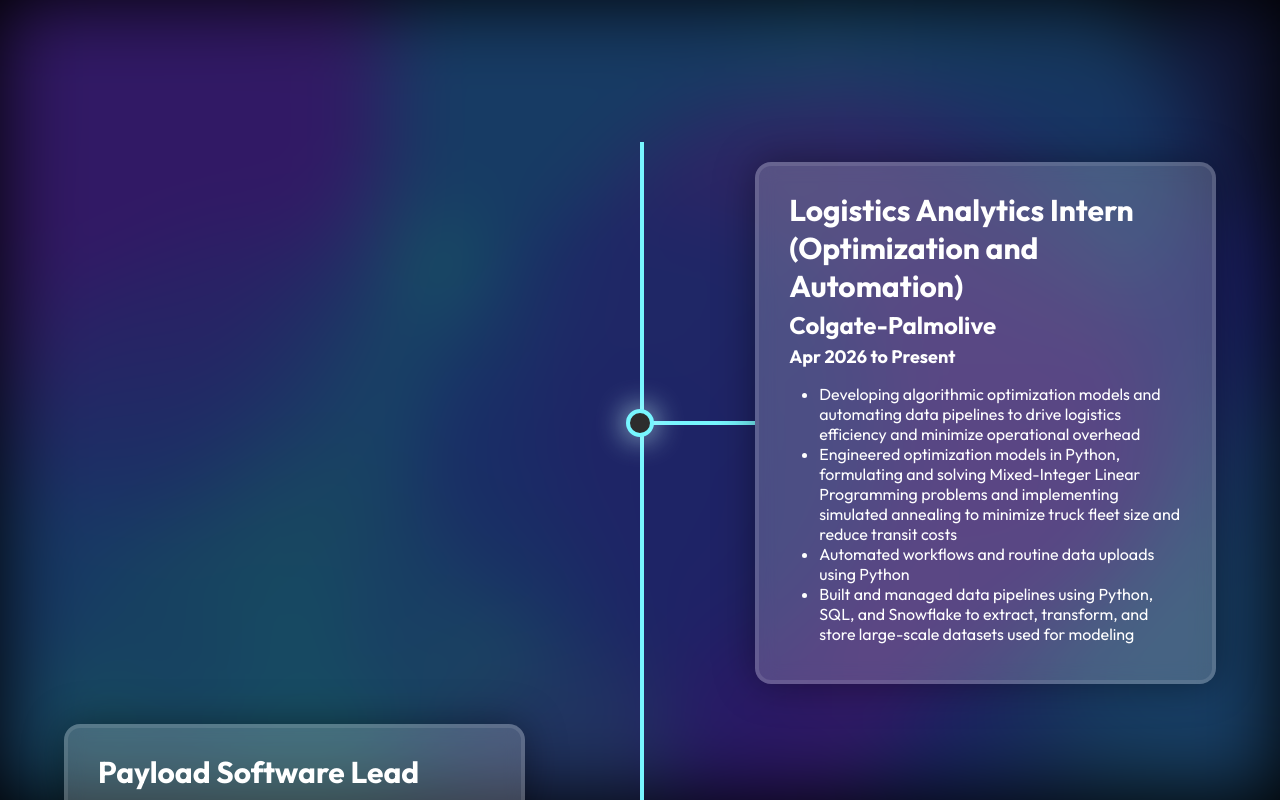
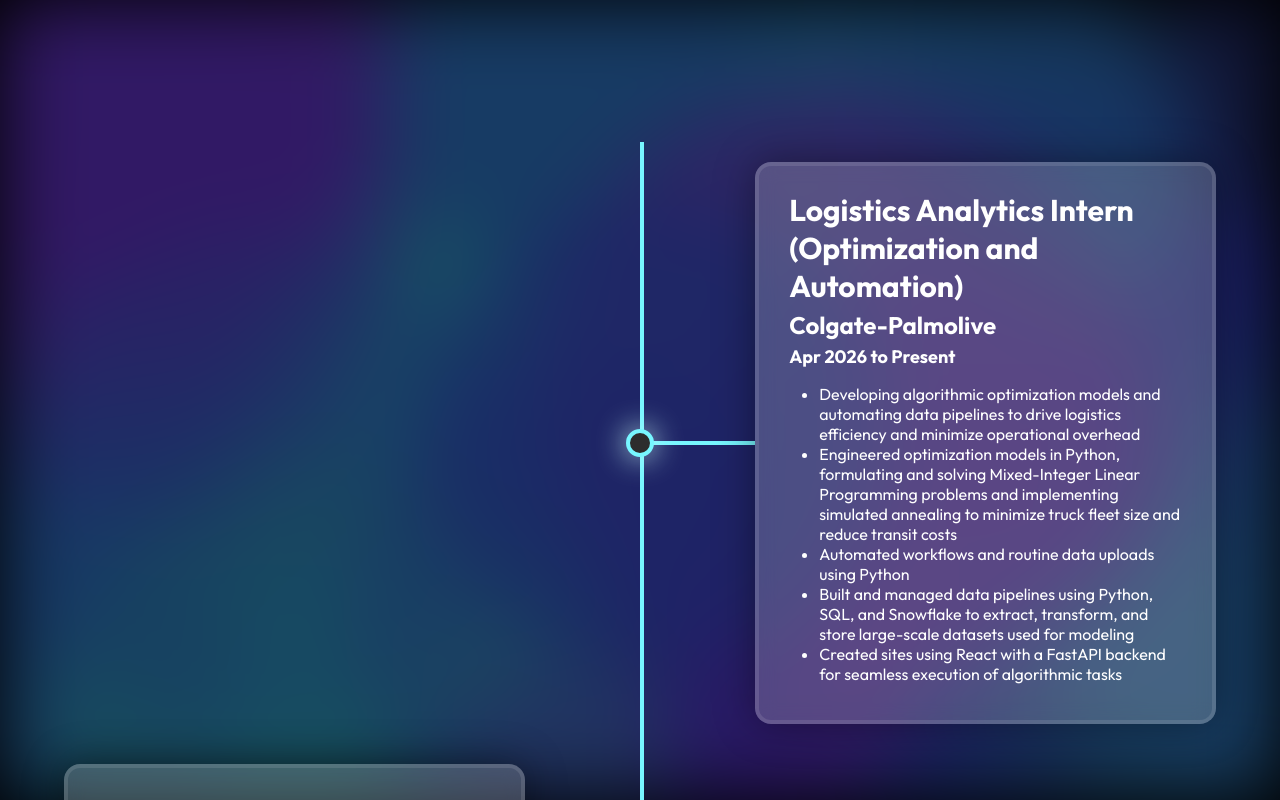
Before and after one commit to sbhat300/sbhat300.github.io, a React (Create React App) app in the folder frontend/: page /experience in a window 1280 px wide. Shown: the top 800 px of the page. Built offline with nearby package versions, Linux system fonts and the light colour scheme.

Commit message:
experience cheange

```diff
--- a/frontend/src/components/ExperiencePage/ExperiencePage.jsx
+++ b/frontend/src/components/ExperiencePage/ExperiencePage.jsx
@@ -14,7 +14,8 @@
         "Developing algorithmic optimization models and automating data pipelines to drive logistics efficiency and minimize operational overhead",
         "Engineered optimization models in Python, formulating and solving Mixed-Integer Linear Programming problems and implementing simulated annealing to minimize truck fleet size and reduce transit costs",
         "Automated workflows and routine data uploads using Python",
-        "Built and managed data pipelines using Python, SQL, and Snowflake to extract, transform, and store large-scale datasets used for modeling"
+        "Built and managed data pipelines using Python, SQL, and Snowflake to extract, transform, and store large-scale datasets used for modeling",
+        "Created sites using React with a FastAPI backend for seamless execution of algorithmic tasks"
       ]
     },
     {
```
